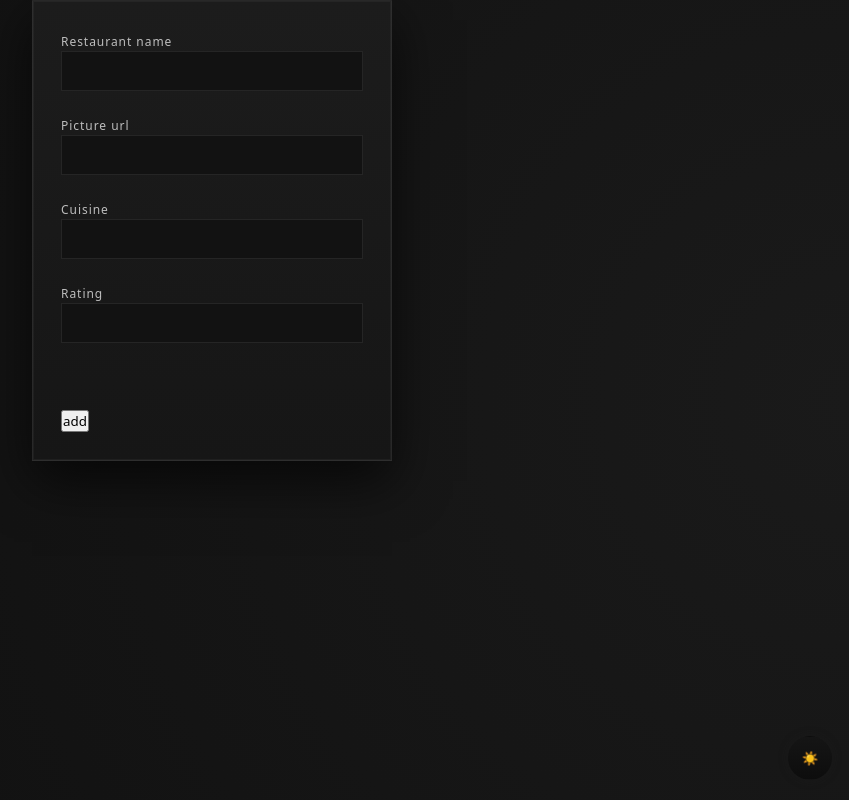
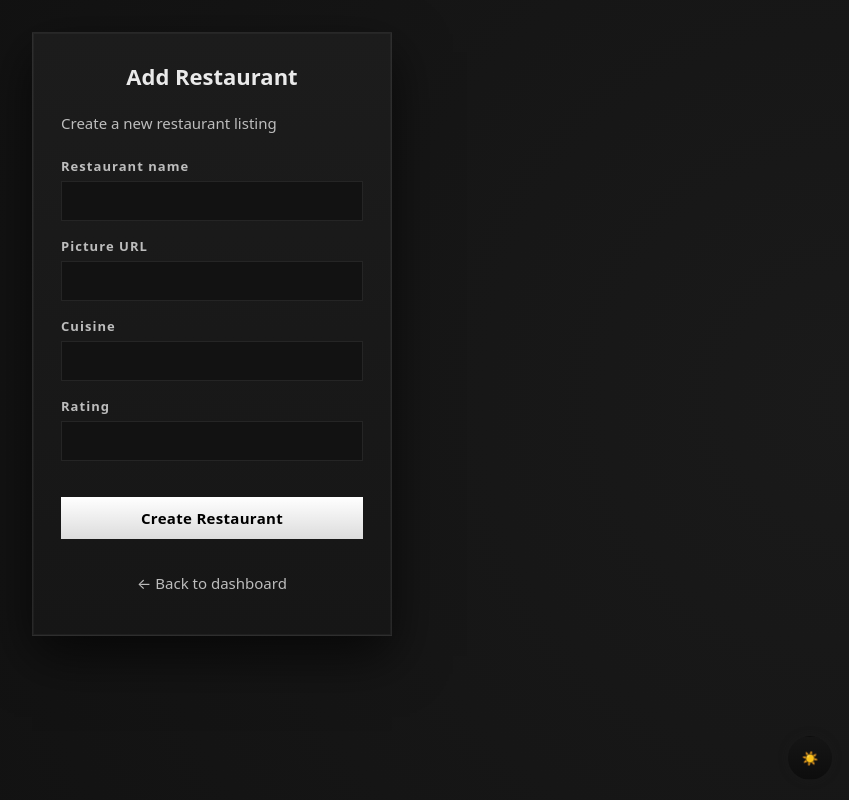
Before and after one commit to Shikhin24/ByteBite, a Django app: page /open_add_restaurant in a window 1280 px wide. Shown: the whole page, without its empty margins (428-1277 px from the left). Run offline with Django 5.2, Linux system fonts and the light colour scheme.

```diff
--- a/delivery/Templates/add_restaurants.html
+++ b/delivery/Templates/add_restaurants.html
@@ -1,23 +1,43 @@
 {% extends "base.html" %}
-{% block title %}Admin | ByteBite{% endblock %}
+{% block title %}Add Restaurant | ByteBite{% endblock %}
+
 {% block content %}
-    <div class="card">
+<div class="admin-layout">
+
+  <div class="card">
+    <h2>Add Restaurant</h2>
+    <p class="muted">Create a new restaurant listing</p>
+
     <form action="{% url 'add_restaurant' %}" method="POST">
       {% csrf_token %}
-      <label for="rest-name">Restaurant name </label>
-      <input id="rest-name" type="text" name="name" />
-      <br /><br />
-      <label for="rest-picture">Picture url </label>
-      <input id="rest-picture" type="url" name="picture" />
-      <br /><br />
-      <label>Cuisine </label>
-      <input type="text" name="cuisine" />
-      <br /><br />
-      <label>Rating </label>
-      <input type="number" name="rating" step = "0.1" min="0" max="10"/>
-      <br /><br />
-      <br /><br />
-      <button type="submit">add</button>
+
+      <label for="rest-name">Restaurant name</label>
+      <input id="rest-name" type="text" name="name" required />
+
+      <label for="rest-picture">Picture URL</label>
+      <input id="rest-picture" type="url" name="picture" required />
+
+      <label for="rest-cuisine">Cuisine</label>
+      <input id="rest-cuisine" type="text" name="cuisine" required />
+
+      <label for="rest-rating">Rating</label>
+      <input
+        id="rest-rating"
+        type="number"
+        name="rating"
+        step="0.1"
+        min="0"
+        max="10"
+        required
+      />
+
+      <button type="submit">Create Restaurant</button>
     </form>
+
+    <div style="margin-top: 16px; text-align: center;">
+      <a href="{% url 'admin_home' %}" class="muted">← Back to dashboard</a>
+    </div>
   </div>
+
+</div>
 {% endblock %}
--- a/delivery/Templates/admin_home.html
+++ b/delivery/Templates/admin_home.html
@@ -8,7 +8,7 @@
     <header class="admin-header">
         <!-- TITLE AREA -->
         <div class="admin-title">
-            <h1>Welcome, Admin 👋</h1>
+            <h1>Welcome, Admin</h1>
             <p>Manage restaurants and their menus from here.</p>
         </div>
 
--- a/delivery/admin.py
+++ b/delivery/admin.py
@@ -1,7 +1,8 @@
 from django.contrib import admin
-from .models import Item, User, Restaurant
+from .models import Cart, Item, User, Restaurant
 
 # Register your models here.
 admin.site.register(User)
 admin.site.register(Restaurant)
 admin.site.register(Item)
+admin.site.register(Cart)
--- a/delivery/static/css/styles.css
+++ b/delivery/static/css/styles.css
@@ -79,6 +79,10 @@ body {
   min-height: 100vh;
   background: var(--page-gradient);
   color: var(--text);
+}
+
+button {
+  border-radius: 0;
 }
 
 /* ===============================
@@ -185,8 +189,9 @@ body {
 }
 
 label {
-  margin-top: 12px;
-  font-size: 12px;
+  margin-top: 10px;
+  font-size: 13px;
+  font-weight: 600;
   letter-spacing: 0.08em;
   color: var(--text-muted);
 }
@@ -208,7 +213,7 @@ textarea {
 input:focus,
 textarea:focus {
   outline: none;
-  border-color: #777;
+  border-color: var(--text);
 }
 
 /* ===============================
@@ -243,6 +248,10 @@ textarea:focus {
   right: 12px;
   transform: translateY(-50%);
   cursor: pointer;
+
+  display: flex;
+  align-items: center;
+  justify-content: center;
 }
 
 .toggle-password svg {
@@ -539,3 +548,77 @@ textarea:focus {
   font-size: 12px;
   color: var(--text-muted);
 }
+
+/* FORCE admin header links styling */
+.admin-topbar .admin-links a {
+  all: unset;
+  cursor: pointer;
+  font-size: 14px;
+  font-weight: 600;
+  color: var(--text-muted);
+  margin-left: 16px;
+}
+
+.admin-topbar .admin-links a:hover {
+  color: var(--text);
+}
+
+/* ===============================
+   ADD RESTAURANT PAGE
+================================ */
+
+/* Card sizing */
+.admin-layout .card {
+  max-width: 420px;
+}
+
+/* Title & description */
+.card h2 {
+  margin-bottom: 4px;
+}
+
+.card .muted {
+  display: inline-block;
+  margin-top: 18px;
+  margin-bottom: 14px;
+  font-size: 15px;
+  color: var(--text-muted);
+  text-decoration: none;
+  transition: color 0.2s ease;
+}
+
+input[type="number"] {
+  font-weight: 600;
+  appearance: textfield;
+}
+
+/* Form layout */
+.card form {
+  display: flex;
+  flex-direction: column;
+  gap: 6px;
+}
+
+/* Button styling */
+.card form button:not(.toggle-password) {
+  height: 42px;
+  margin-top: 30px;
+  font-size: 15px;
+  letter-spacing: 0.02em;
+  transition: transform 0.15s ease, box-shadow 0.15s ease;
+  background: var(--button-bg);
+  color: var(--button-text);
+  border: none;
+  font-weight: 600;
+  cursor: pointer;
+}
+
+.card form button:not(.toggle-password):hover {
+  transform: translateY(-1px);
+  box-shadow: 0 6px 14px rgba(0, 0, 0, 0.35);
+}
+
+.card form button:not(.toggle-password):active {
+  transform: translateY(0);
+  box-shadow: none;
+}
--- a/delivery/urls.py
+++ b/delivery/urls.py
@@ -8,6 +8,7 @@ urlpatterns = [
     path('signup', views.signup, name='signup'),
     path('signin', views.signin, name='signin'),
     path('admin_home/', views.admin_home, name='admin_home'),
+    path('customer/', views.customer_home, name='customer_home'),
     path('open_add_restaurant', views.open_add_restaurant, name='open_add_restaurant'),
     path('add_restaurant', views.add_restaurant, name='add_restaurant'),
     path('show_restaurant', views.show_restaurant, name='show_restaurant'),
@@ -36,5 +37,10 @@ urlpatterns = [
         views.delete_restaurant,
         name='delete_restaurant'
     ),
+    path('add_to_cart/<int:item_id>/',
+        views.add_to_cart,
+        name='add_to_cart'
+    ),
+    path('cart/', views.view_cart, name='view_cart'),
 
 ]
--- a/delivery/views.py
+++ b/delivery/views.py
@@ -1,6 +1,6 @@
 from django.http import HttpResponse
 from django.shortcuts import render, get_object_or_404, redirect
-from .models import Item, Restaurant, User
+from .models import Cart, Item, Restaurant, User
 
 def index(request):
     context = {
@@ -67,7 +67,8 @@ def signin(request):
 
             request.session['is_admin'] = False
             request.session['username'] = user.username
-            return redirect('/show_restaurant')
+
+            return redirect('customer_home')
 
         except User.DoesNotExist:
             request.session['login_error'] = 'Invalid e-mail or password'
@@ -86,6 +87,23 @@ def admin_home(request):
     }
 
     return render(request, 'admin_home.html', context)
+
+def customer_home(request):
+    if not request.session.get('username'):
+        return redirect('/')
+
+    restaurantList = Restaurant.objects.all()
+    username = request.session.get('username')
+
+    return render(
+        request,
+        'customer_home.html',
+        {
+            'restaurantList': restaurantList,
+            'username': username
+        }
+    )
+
 
 def open_add_restaurant(request):
     return render(request, 'add_restaurants.html')
@@ -197,3 +215,27 @@ def delete_restaurant(request, restaurant_id):
 
     restaurantList = Restaurant.objects.all()
     return render(request, 'show_restaurants.html', {"restaurantList" : restaurantList})
+
+def add_to_cart(request, item_id):
+    if not request.session.get('username'):
+        return redirect('/')
+
+    username = request.session.get('username')
+    customer = User.objects.get(username=username)
+    item = Item.objects.get(id=item_id)
+
+    cart, created = Cart.objects.get_or_create(customer=customer)
+    cart.items.add(item)
+
+    return redirect(request.META.get('HTTP_REFERER'))
+
+def view_cart(request):
+    if not request.session.get('username'):
+        return redirect('/')
+
+    username = request.session.get('username')
+    customer = User.objects.get(username=username)
+
+    cart = Cart.objects.filter(customer=customer).first()
+
+    return render(request, 'cart.html', {'cart': cart})
```
Also changed, not shown: delivery/Templates/cart.html (added, +30 -0 lines), delivery/Templates/view_menu.html (+8 -1 lines), delivery/models.py (+7 -0 lines), db.sqlite3, delivery/migrations/0007_cart.py (added).
